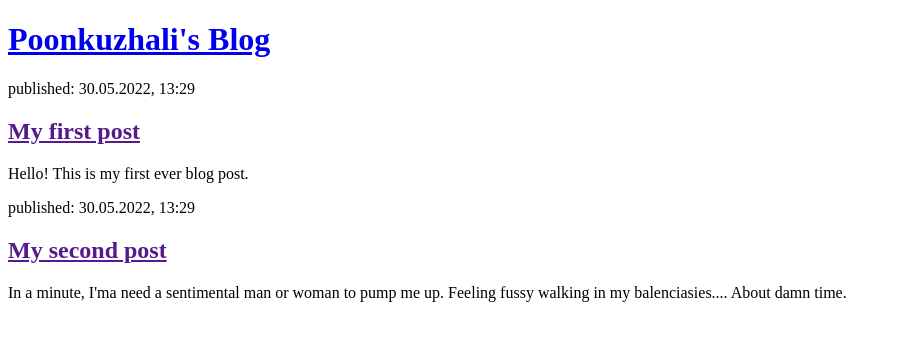
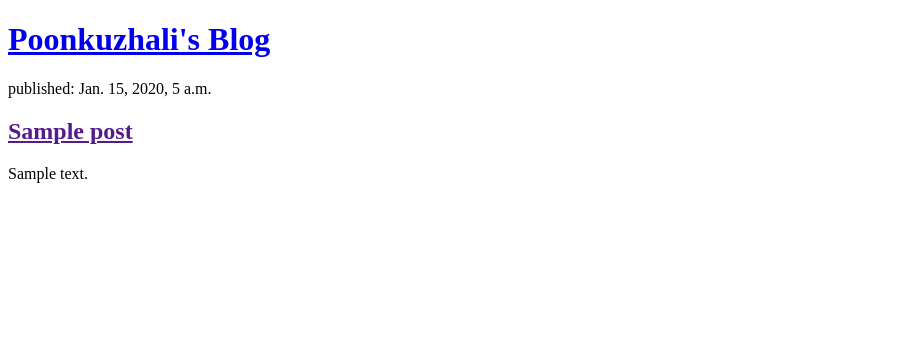
Before and after one commit to poonkuzhali/my-first-blog, a Django app: page / in a window 1280 px wide. Shown: the top 341 px of the page, without its empty margins (0-901 px from the left). Run offline with Django 3.2, Linux system fonts and the light colour scheme; tables that the repository leaves empty hold one stand-in row (values such as "Sample post").

Commit message:
Display dynamic data in template

```diff
--- a/blog/templates/blog/post_list.html
+++ b/blog/templates/blog/post_list.html
@@ -8,16 +8,13 @@
             <h1><a href="/">Poonkuzhali's Blog</a></h1>
         </header>
 
+        {% for post in posts %}
         <article>
-            <time>published: 30.05.2022, 13:29</time>
-            <h2><a href="">My first post</a></h2>
-            <p>Hello! This is my first ever blog post.</p>
+            <time>published: {{ post.published_date }}</time>
+            <h2><a href="">{{ post.title }}</a></h2>
+            <p>{{ post.text|linebreaksbr }}</p>
         </article>
+        {% endfor %}
 
-        <article>
-            <time>published: 30.05.2022, 13:29</time>
-            <h2><a href="">My second post</a></h2>
-            <p>In a minute, I'ma need a sentimental man or woman to pump me up. Feeling fussy walking in my balenciasies.... About damn time.</p>
-        </article>
     </body>
 </html>
--- a/blog/views.py
+++ b/blog/views.py
@@ -1,6 +1,9 @@
 from django.shortcuts import render
+from .models import Post
+from django.utils import timezone
 
 # Create your views here.
 
 def post_list(request):
-    return render(request, 'blog/post_list.html', {})
+    posts = Post.objects.filter(published_date__lte=timezone.now()).order_by('published_date')
+    return render(request, 'blog/post_list.html', {'posts': posts})
```
